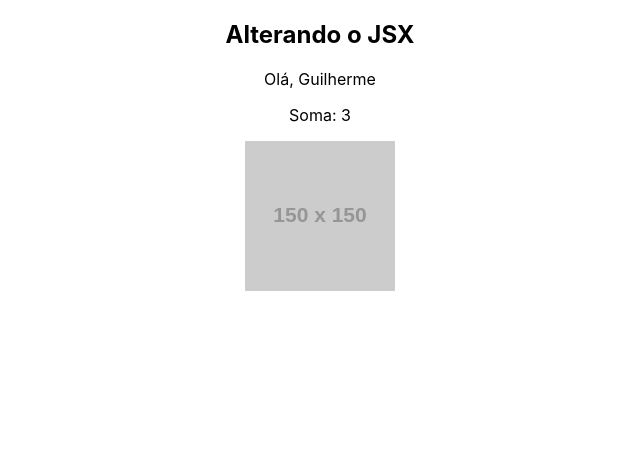
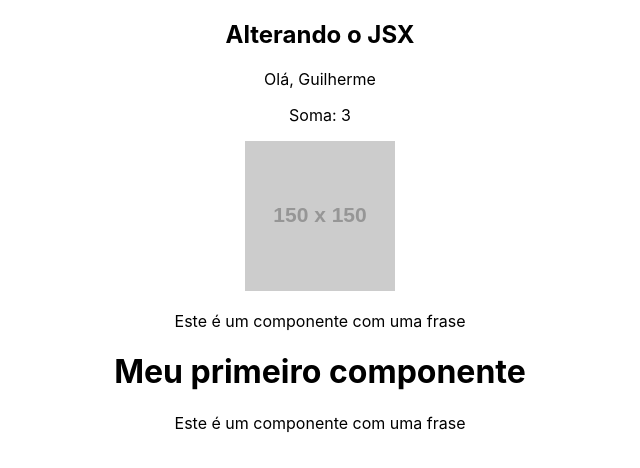
Before and after one commit to Guilhermetxgomes/estudos_react, a React (Create React App) app in the folder meu-projeto/: page / in a window 1280 px wide. Shown: the top 468 px of the page, without its empty margins (320-960 px from the left). Built offline with nearby package versions, Linux system fonts and the light colour scheme.

Commit message:
Criando primeiros componentes

```diff
--- a/meu-projeto/src/App.js
+++ b/meu-projeto/src/App.js
@@ -1,4 +1,5 @@
 import './App.css';
+import HelloWorld from './components/HelloWorld'
 
 function App() {
 
@@ -16,6 +17,7 @@
       <p>Olá, {name}</p>
       <p>Soma: {soma(1,2)}</p>
       <img src={url} alt="Minha imagem" />
+      <HelloWorld />
     </div>
   );
 }
--- /dev/null
+++ b/meu-projeto/src/components/Frase.js
@@ -0,0 +1,9 @@
+function Frase (){
+  return (
+    <div>
+      <p>Este é um componente com uma frase</p>
+    </div>
+  )
+}
+
+export default Frase
--- /dev/null
+++ b/meu-projeto/src/components/HelloWorld.js
@@ -0,0 +1,16 @@
+import Frase from'./Frase'
+
+function HelloWorld(){
+
+
+  return (
+    <div >
+      <Frase />
+      <h1>Meu primeiro componente</h1>
+      <Frase />
+    </div>
+  )
+
+}
+
+export default HelloWorld;
```
